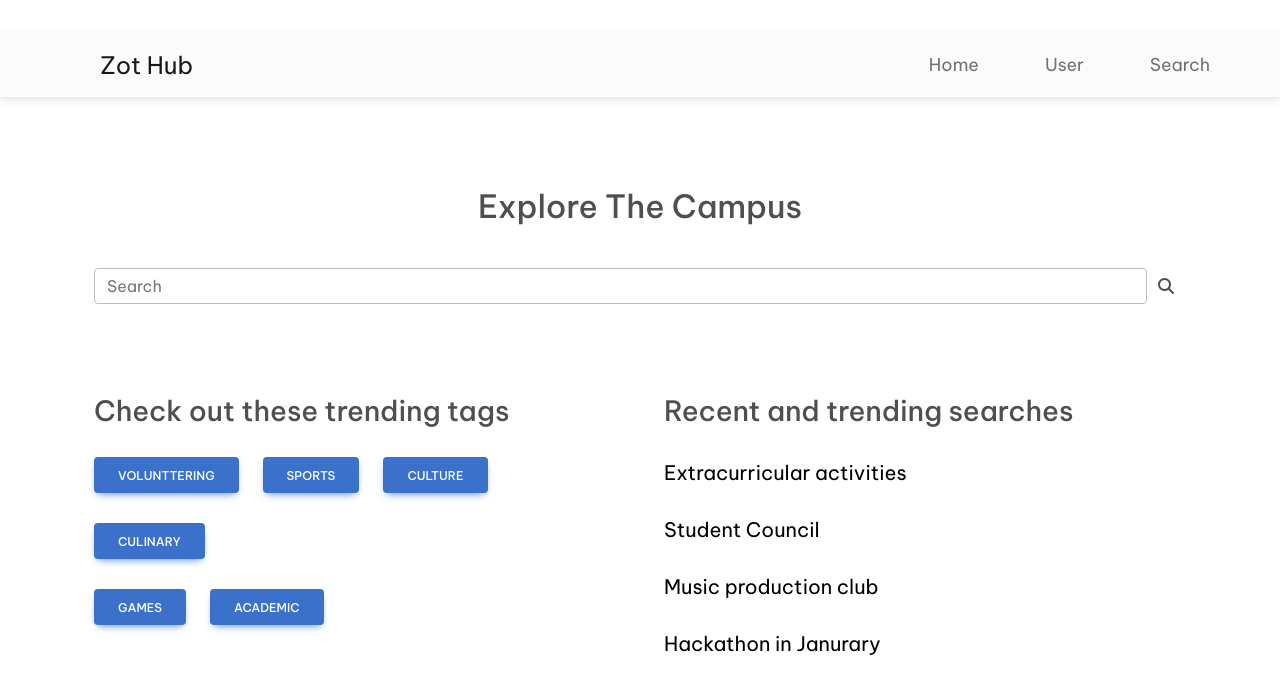
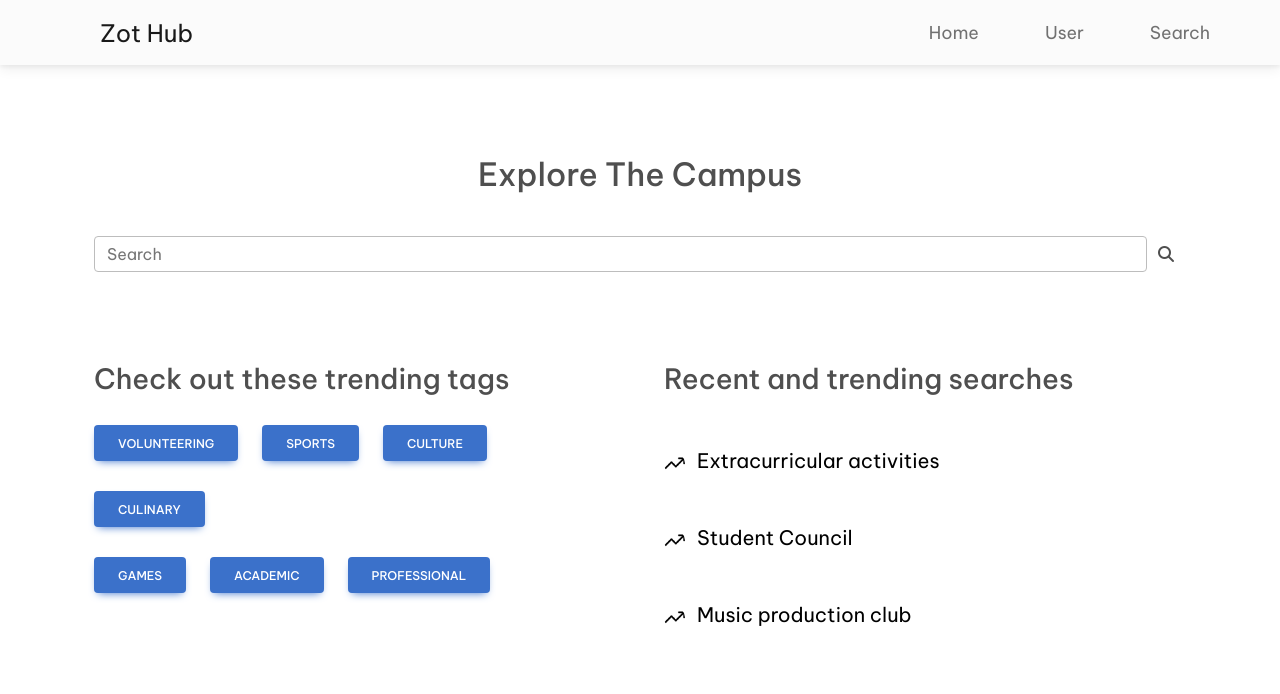
Before and after one commit to advayanand/ZotHub, a React (Create React App) app: page /search in a window 1280 px wide. Shown: the top 694 px of the page. Built offline with nearby package versions, Linux system fonts and the light colour scheme.

Commit message:
more changes and added recommendation page

```diff
--- a/src/component/EventCard.js
+++ b/src/component/EventCard.js
@@ -11,6 +11,12 @@ import {
 } from 'mdb-react-ui-kit';
 import "../styles/EventCard.css"
 
+
+const handleClick = (address) => {
+  window.open(
+    `https://www.google.com/maps/search/?api=1&query=${address}`
+  );
+};
 
 
 
@@ -42,7 +48,7 @@ const EventCard = (props) => {
         <p class="card-text">{props.clubName}</p>
         <p class="card-text">{props.date}</p>
         <p class="card-text">{props.location}</p>
-        <a href="#!" class="btn btn-primary">Button</a>
+        <a href="#!" class="btn btn-primary" onClick={() => handleClick(props.location)}>Location</a>
       </div>
     </div>
   );
--- a/src/pages/SearchPage.js
+++ b/src/pages/SearchPage.js
@@ -1,8 +1,10 @@
 import React, { useState } from "react";
 import { Container, Row, Col } from "react-bootstrap";
 import { MDBCol, MDBIcon } from "mdbreact";
+import { Image } from 'react-bootstrap';
 import Button from 'react-bootstrap/Button';
 import '../styles/SearchPage.css'
+import trend from '../img/trend.png';
 
 const Example = (props) => {
     const [outline, setOutline] = useState(false);
@@ -29,7 +31,7 @@ const Tags = () => {
 
         <Row justify-content-center>
                 <Col className ="d-flex align-items-start text-button" md={{ span: 2 }} >
-                    <Example text="Volunttering"></Example>
+                    <Example text="Volunteering"></Example>
                 </Col>
                 <Col className ="d-flex text-button" md={{ span: 2 }}>
                     <Example text="Sports"></Example>
@@ -49,6 +51,9 @@ const Tags = () => {
                 <Col className ="d-flex text-button" md={{ span: 2}}>
                     <Example text="Academic"></Example>
                 </Col>
+                <Col className ="d-flex text-button" md={{ span: 2}}>
+                    <Example text="Professional"></Example>
+                </Col>
         </Row>
 
 
@@ -60,10 +65,9 @@ const TrendingSearch = () => {
     return (
         <Container className="trendingSearch">
             <Row><h3 className="mini-heading">Recent and trending searches</h3></Row>
-            <Row><a className="mini-text">Extracurricular activities</a></Row>
-            <Row><a className="mini-text">Student Council</a></Row>
-            <Row><a className="mini-text">Music production club</a></Row>
-            <Row><a className="mini-text">Hackathon in Janurary</a></Row>
+            <Row className="align-items-center"><Image src={trend} className="icon-img"  roundedCircle/><a className="mini-text">Extracurricular activities</a></Row>
+            <Row className="align-items-center"><Image src={trend} className="icon-img"  roundedCircle/><a className="mini-text">Student Council</a></Row>
+            <Row className="align-items-center"><Image src={trend} className="icon-img"  roundedCircle/><a className="mini-text">Music production club</a></Row>
         </Container>
     );
 }
--- a/src/styles/Header.css
+++ b/src/styles/Header.css
@@ -1,6 +1,10 @@
+body {
+    padding: 0;
+ }
 .navbar {
+    margin-top: 0px;
     padding-left: 5.5rem;
-
+    color: white;
 }
 
 .navbar-brand{
--- a/src/styles/SearchPage.css
+++ b/src/styles/SearchPage.css
@@ -1,5 +1,9 @@
 body {
     font-family: "Helvetica", Sans-Serif;
+}
+
+.icon-img{
+    width: 45px;
 }
 
 .search-box{
@@ -22,7 +26,10 @@ body {
 .mini-text{
     text-align: left;
     font-size:  20px;
+    margin-top: 20px;
+    padding: 0;
     margin-bottom: 25px;
+    width: 80%;
     color: black;
 }
 
```
Also changed, not shown: src/pages/Recommendation.js (added, +21 -0 lines), src/img/trend.png (added).
